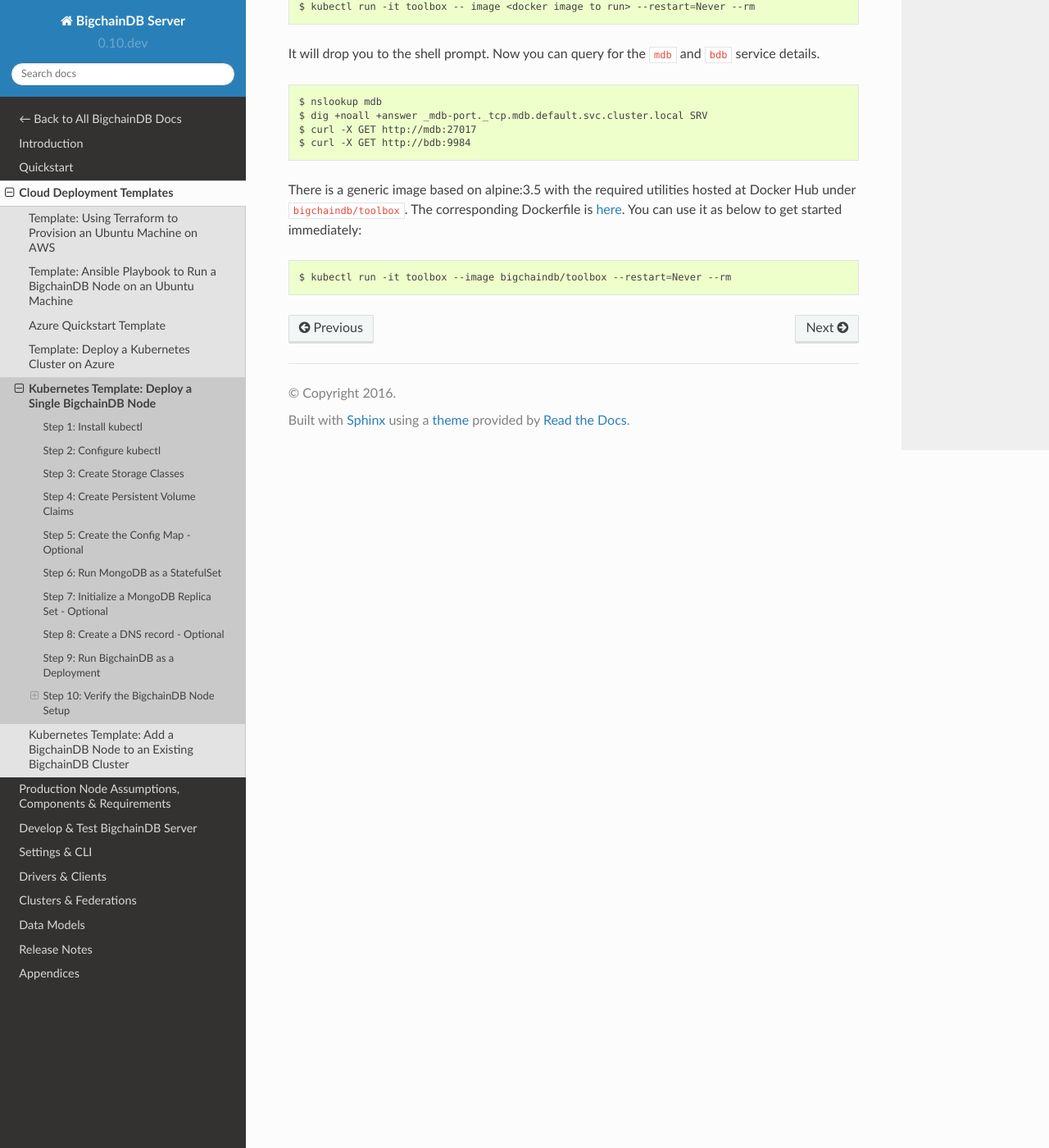
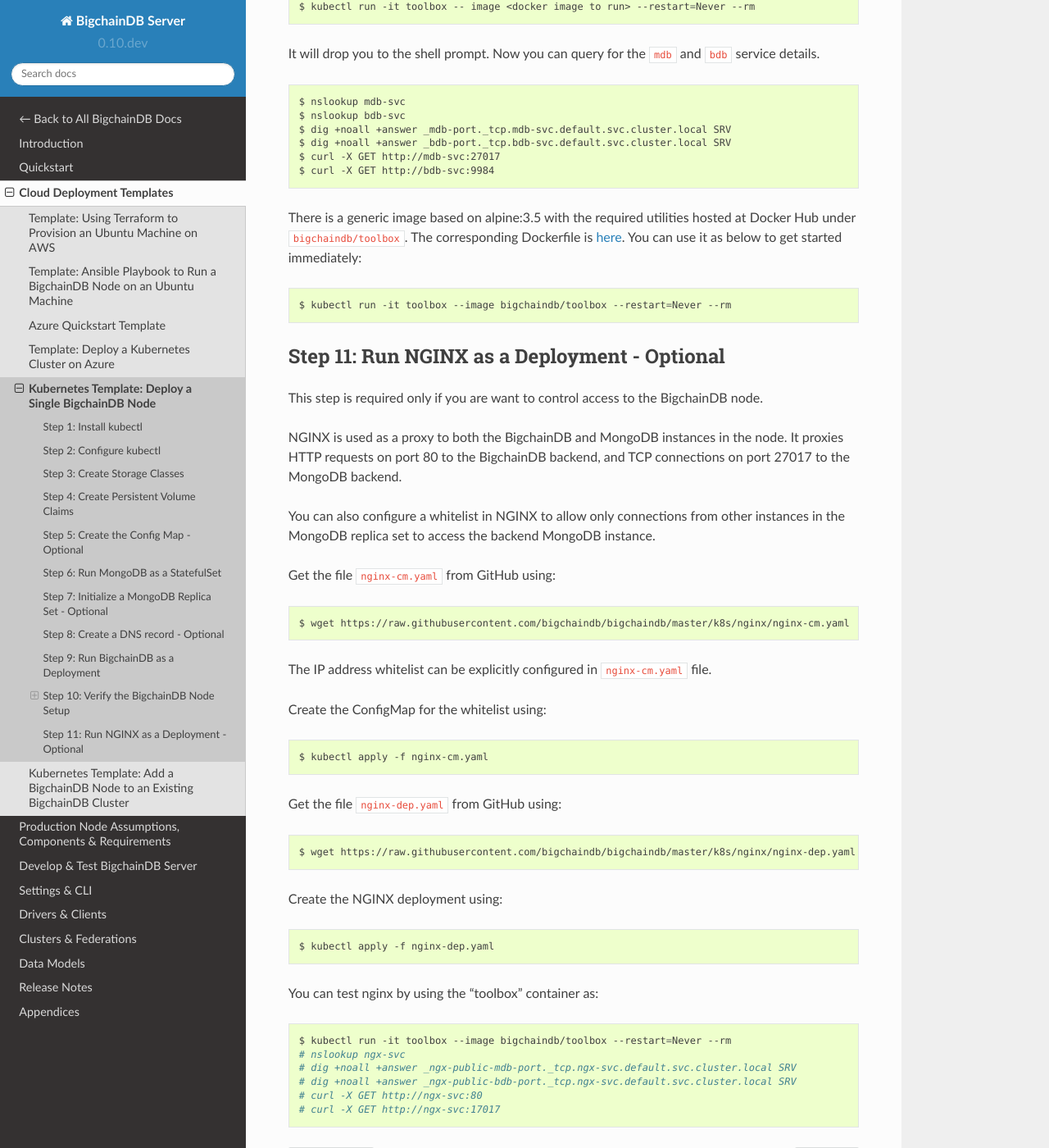
Before and after one commit to bigchaindb/bigchaindb, a Sphinx documentation site: the page built from docs/server/source/cloud-deployment-templates/node-on-kubernetes.rst, in a window 1280 px wide and 1400 px high, scrolled down 6917 px. Shown: the whole window at 82% size. Built offline with Sphinx 7.4.7 and the Read the Docs theme 2.0.0, drawn with Linux system fonts in a browser that asks for light colours; pages that are not in the unit, such as notebooks, are missing from menus.

Commit message:
Documentation for deploying NGINX

```diff
--- a/docs/server/source/cloud-deployment-templates/node-on-kubernetes.rst
+++ b/docs/server/source/cloud-deployment-templates/node-on-kubernetes.rst
@@ -398,10 +398,13 @@
 
 .. code:: bash
 
-   $ nslookup mdb
-   $ dig +noall +answer _mdb-port._tcp.mdb.default.svc.cluster.local SRV
-   $ curl -X GET http://mdb:27017
-   $ curl -X GET http://bdb:9984
+   $ nslookup mdb-svc
+   $ nslookup bdb-svc
+   $ dig +noall +answer _mdb-port._tcp.mdb-svc.default.svc.cluster.local SRV
+   $ dig +noall +answer _bdb-port._tcp.bdb-svc.default.svc.cluster.local SRV
+   $ curl -X GET http://mdb-svc:27017
+   $ curl -X GET http://bdb-svc:9984
+
 
 There is a generic image based on alpine:3.5 with the required utilities
 hosted at Docker Hub under ``bigchaindb/toolbox``.
@@ -412,3 +415,57 @@
 .. code:: bash
 
    $ kubectl run -it toolbox --image bigchaindb/toolbox --restart=Never --rm
+
+
+Step 11: Run NGINX as a Deployment - Optional
+---------------------------------------------
+
+This step is required only if you are want to control access to the BigchainDB
+node.
+
+NGINX is used as a proxy to both the BigchainDB and MongoDB instances in the
+node.
+It proxies HTTP requests on port 80 to the BigchainDB backend, and TCP
+connections on port 27017 to the MongoDB backend.
+
+You can also configure a whitelist in NGINX to allow only connections from
+other instances in the MongoDB replica set to access the backend MongoDB
+instance.
+
+Get the file ``nginx-cm.yaml`` from GitHub using:
+
+.. code:: bash
+
+   $ wget https://raw.githubusercontent.com/bigchaindb/bigchaindb/master/k8s/nginx/nginx-cm.yaml
+
+The IP address whitelist can be explicitly configured in ``nginx-cm.yaml``
+file.
+
+Create the ConfigMap for the whitelist using:
+
+.. code:: bash
+
+   $ kubectl apply -f nginx-cm.yaml
+
+Get the file ``nginx-dep.yaml`` from GitHub using:
+
+.. code:: bash
+
+   $ wget https://raw.githubusercontent.com/bigchaindb/bigchaindb/master/k8s/nginx/nginx-dep.yaml
+
+Create the NGINX deployment using:
+
+.. code:: bash
+
+   $ kubectl apply -f nginx-dep.yaml
+
+You can test nginx by using the "toolbox" container as:
+
+.. code:: bash
+
+   $ kubectl run -it toolbox --image bigchaindb/toolbox --restart=Never --rm
+   # nslookup ngx-svc
+   # dig +noall +answer _ngx-public-mdb-port._tcp.ngx-svc.default.svc.cluster.local SRV
+   # dig +noall +answer _ngx-public-bdb-port._tcp.ngx-svc.default.svc.cluster.local SRV
+   # curl -X GET http://ngx-svc:80
+   # curl -X GET http://ngx-svc:17017
```
Also changed, not shown: docs/server/source/cloud-deployment-templates/add-node-on-kubernetes.rst (+10 -0 lines).
